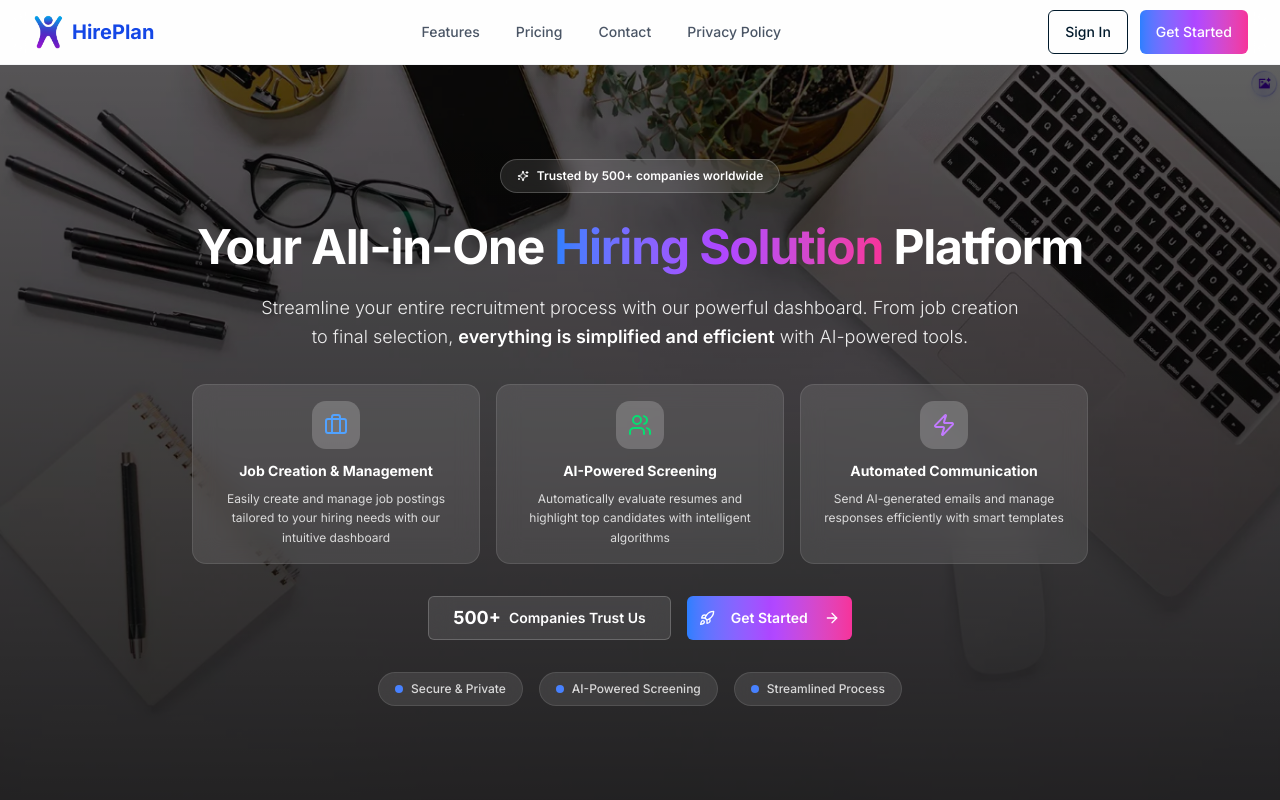
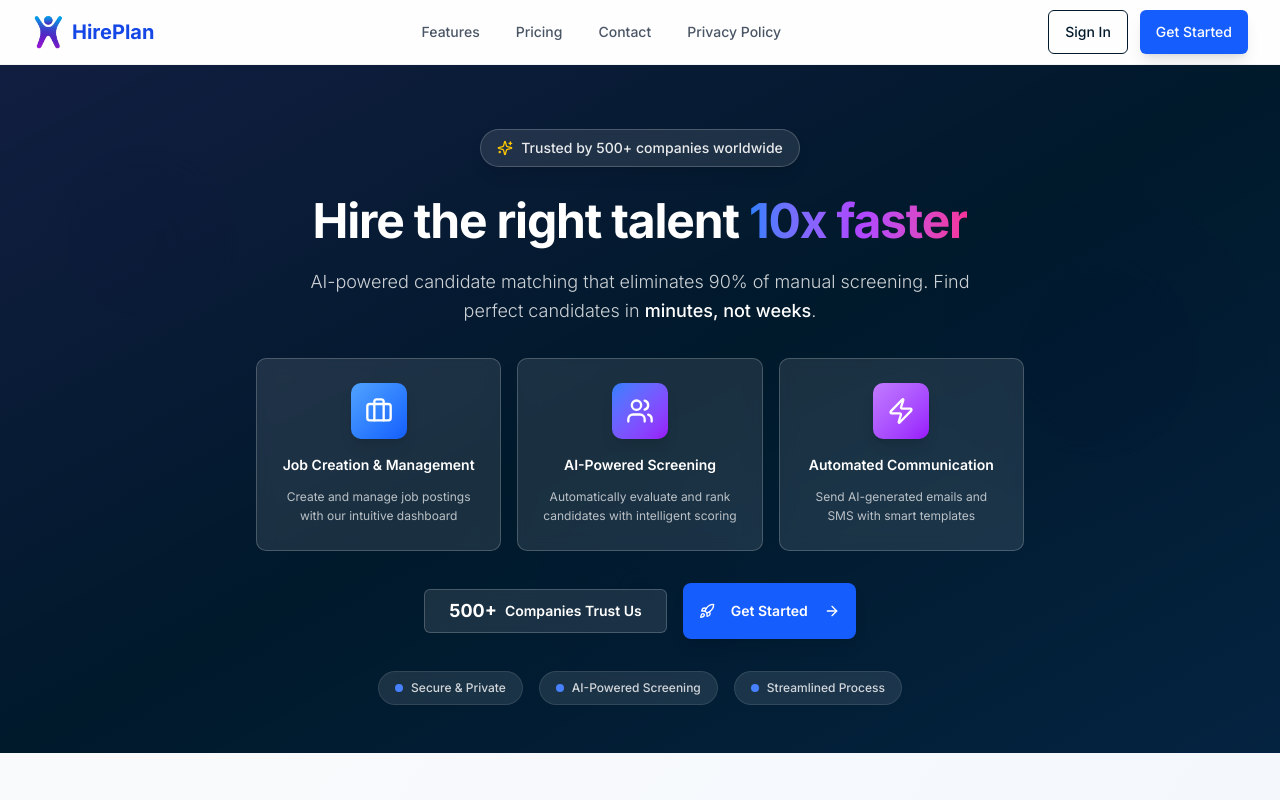
Before and after one commit to Usama472/hireplan-client, a React (Vite) app: page / in a window 1280 px wide. Shown: the top 800 px of the page. Built offline with nearby package versions, Linux system fonts and the light colour scheme.

Commit message:
updated landing

```diff
--- a/src/components/dashboard/jobs/index.tsx
+++ b/src/components/dashboard/jobs/index.tsx
@@ -156,7 +156,7 @@ export default function JobsPage() {
                 {canCreateJob && (
                   <Button
                     onClick={() => navigate(ROUTES.DASHBOARD.CREATE_JOB)}
-                    className="bg-gradient-to-r from-blue-500 via-purple-500 to-pink-500 hover:from-blue-600 hover:via-purple-600 hover:to-pink-600 text-white border-0 transition-all duration-200 gap-2"
+                    className="bg-blue-600 hover:bg-blue-700 text-white border-0 shadow-lg hover:shadow-xl hover:shadow-blue-600/25 transition-all duration-300 gap-2"
                   >
                     <Plus className="w-4 h-4" />
                     Create Job
--- a/src/components/dashboard/staff-management/index.tsx
+++ b/src/components/dashboard/staff-management/index.tsx
@@ -363,7 +363,7 @@ export default function StaffManagement() {
               />
               <Button
                 onClick={handleCreateNew}
-                className="bg-gradient-to-r from-blue-500 via-purple-500 to-pink-500 hover:from-blue-600 hover:via-purple-600 hover:to-pink-600 text-white gap-1"
+                className="bg-blue-600 hover:bg-blue-700 text-white gap-1 shadow-lg hover:shadow-xl hover:shadow-blue-600/25 transition-all duration-300"
               >
                 <Plus className="h-4 w-4" />
                 <span>Add {activeTab === "staff" ? "Staff" : "Role"}</span>
--- a/src/components/forms/LoginForm.tsx
+++ b/src/components/forms/LoginForm.tsx
@@ -118,7 +118,7 @@ export const LoginForm = () => {
         {/* Submit Button */}
         <Button
           type="submit"
-          className="w-full h-12 bg-gradient-to-r from-primary to-secondary hover:from-primary/90 hover:to-secondary/90 text-white rounded-xl font-semibold transition-all duration-300 shadow-lg hover:shadow-xl transform hover:-translate-y-0.5 disabled:transform-none disabled:shadow-lg"
+          className="w-full h-12 bg-blue-600 hover:bg-blue-700 text-white rounded-xl font-semibold transition-all duration-300 shadow-lg hover:shadow-xl hover:shadow-blue-600/25 transform hover:-translate-y-0.5 disabled:transform-none disabled:shadow-lg"
           disabled={isLoading}
         >
           {isLoading ? (
--- a/src/components/main/home/hero-section.tsx
+++ b/src/components/main/home/hero-section.tsx
@@ -1,14 +1,13 @@
-import BackgroundImage from "@/assets/home-bg.png";
 import { Button } from "@/components/ui/button";
-import { motion } from "framer-motion";
 import {
-  ArrowRight,
-  Briefcase,
   Rocket,
   Sparkles,
+  ArrowRight,
   Users,
+  Briefcase,
   Zap,
 } from "lucide-react";
+import { motion } from "framer-motion";
 
 export function HeroSection() {
   // Animation variants
@@ -111,34 +110,60 @@ export function HeroSection() {
     },
   };
 
+  const floatVariants = {
+    hidden: { opacity: 0, scale: 0.8 },
+    visible: {
+      opacity: 1,
+      scale: 1,
+      transition: {
+        duration: 1,
+        ease: "easeOut",
+      },
+    },
+  };
+
   return (
-    <section className="relative overflow-hidden bg-[#ececec] min-h-[calc(100vh-65px)]">
-      {/* Background Image */}
-      <img
-        src={BackgroundImage}
-        alt="Professional business team meeting"
-        className="absolute inset-0 w-full h-full object-cover brightness-75"
-      />
+    <section className="relative pt-16 pb-12 overflow-hidden bg-primary">
+      {/* Background Elements */}
+      <div className="absolute top-0 left-0 w-full h-full bg-gradient-to-br from-purple-500/10 via-transparent to-blue-500/10"></div>
 
-      {/* Blackish Overlay for better text readability */}
-      <div className="absolute inset-0 bg-black/50"></div>
-      <div className="absolute inset-0 bg-gradient-to-t from-black/60 via-black/30 to-transparent"></div>
+      {/* Floating Elements */}
+      <motion.div
+        variants={floatVariants}
+        initial="hidden"
+        animate="visible"
+        className="absolute top-16 left-8 w-56 h-56 bg-gradient-to-r from-purple-400/20 to-pink-400/20 rounded-full mix-blend-multiply filter blur-3xl opacity-30 animate-pulse"
+      ></motion.div>
+      <motion.div
+        variants={floatVariants}
+        initial="hidden"
+        animate="visible"
+        transition={{ delay: 0.3 }}
+        className="absolute top-32 right-8 w-80 h-80 bg-gradient-to-r from-blue-400/20 to-purple-400/20 rounded-full mix-blend-multiply filter blur-3xl opacity-30 animate-pulse delay-1000"
+      ></motion.div>
+      <motion.div
+        variants={floatVariants}
+        initial="hidden"
+        animate="visible"
+        transition={{ delay: 0.6 }}
+        className="absolute bottom-16 left-1/2 transform -translate-x-1/2 w-48 h-48 bg-gradient-to-r from-pink-400/20 to-purple-400/20 rounded-full mix-blend-multiply filter blur-3xl opacity-20 animate-pulse delay-500"
+      ></motion.div>
 
       <motion.div
         variants={containerVariants}
         initial="hidden"
         animate="visible"
-        className="relative max-w-5xl mx-auto px-4 sm:px-6 lg:px-8 z-10"
+        className="relative max-w-5xl mx-auto px-4 sm:px-6 lg:px-8"
       >
-        <div className="text-center max-w-6xl mx-auto flex flex-col items-center justify-center min-h-[calc(100vh-65px)]">
+        <div className="text-center max-w-3xl mx-auto">
           {/* Trust Badge */}
           <motion.div
             variants={trustBadgeVariants}
             whileHover={{
               scale: 1.05,
               y: -3,
-              backgroundColor: "rgba(59, 130, 246, 0.1)",
-              borderColor: "rgba(59, 130, 246, 0.3)",
+              backgroundColor: "rgba(255, 255, 255, 0.15)",
+              borderColor: "rgba(255, 255, 255, 0.3)",
             }}
             whileTap={{ scale: 0.98 }}
             transition={{
@@ -147,18 +172,18 @@ export function HeroSection() {
               backgroundColor: { duration: 0.2 },
               borderColor: { duration: 0.2 },
             }}
-            className="inline-flex items-center space-x-2 bg-white/10 backdrop-blur-md border border-white/20 text-white px-4 py-2 rounded-full text-xs font-medium mb-6 cursor-pointer group hover:bg-white/20 transition-all duration-300"
+            className="inline-flex items-center space-x-2 bg-white/10 backdrop-blur-sm text-white/90 px-4 py-2 rounded-full text-sm font-medium mb-6 border border-white/20 shadow-lg cursor-pointer group"
           >
             <motion.div
               whileHover={{ rotate: 360, scale: 1.2 }}
               transition={{ duration: 0.6, ease: "easeOut" }}
             >
-              <Sparkles className="h-3 w-3 text-white" />
+              <Sparkles className="h-4 w-4 text-yellow-400" />
             </motion.div>
             <motion.span
-              whileHover={{ color: "rgba(59, 130, 246, 1)" }}
+              whileHover={{ color: "rgba(255, 255, 255, 1)" }}
               transition={{ duration: 0.2 }}
-              className="font-semibold"
+              className="font-medium"
             >
               Trusted by 500+ companies worldwide
             </motion.span>
@@ -167,26 +192,24 @@ export function HeroSection() {
           {/* Main Headline */}
           <motion.h1
             variants={headlineVariants}
-            className="text-2xl sm:text-3xl lg:text-4xl xl:text-5xl font-bold text-white leading-tight mb-4 tracking-tight"
+            className="text-3xl sm:text-4xl lg:text-5xl font-bold text-white leading-tight mb-4 tracking-tight"
           >
-            Your All-in-One{" "}
+            Hire the right talent{" "}
             <span className="bg-gradient-to-r from-blue-500 via-purple-500 to-pink-500 bg-clip-text text-transparent">
-              Hiring Solution
-            </span>{" "}
-            Platform
+              10x faster
+            </span>
           </motion.h1>
 
           {/* Subheadline */}
           <motion.p
             variants={subheadlineVariants}
-            className="text-sm sm:text-base lg:text-lg text-white/90 max-w-3xl mx-auto leading-relaxed mb-8 font-light"
+            className="text-base sm:text-lg text-white/80 max-w-2xl mx-auto leading-relaxed mb-8 font-light"
           >
-            Streamline your entire recruitment process with our powerful
-            dashboard. From job creation to final selection,{" "}
-            <span className="text-white font-semibold">
-              everything is simplified and efficient
-            </span>{" "}
-            with AI-powered tools.
+            AI-powered candidate matching that eliminates 90% of manual screening.
+            Find perfect candidates in{" "}
+            <span className="text-white font-medium">
+              minutes, not weeks
+            </span>.
           </motion.p>
 
           {/* Key Benefits Grid */}
@@ -196,61 +219,52 @@ export function HeroSection() {
           >
             <motion.div
               variants={cardVariants}
-              whileHover={{ y: -8, scale: 1.05 }}
-              className="relative group"
+              whileHover={{ y: -5 }}
+              className="bg-white/10 backdrop-blur-sm border border-white/20 rounded-lg p-6 hover:bg-white/15 hover:border-white/30 transition-all duration-300 group"
             >
-              <div className="bg-white/10 backdrop-blur-md border border-white/10 rounded-xl p-4 hover:border-white/30 transition-all duration-500 h-full flex flex-col">
-                <div className="w-12 h-12 bg-white/20 rounded-xl flex items-center justify-center mx-auto mb-3 group-hover:scale-110 transition-transform duration-300">
-                  <Briefcase className="h-6 w-6 text-blue-400" />
+              <div className="w-14 h-14 bg-gradient-to-br from-blue-400 to-blue-600 rounded-lg flex items-center justify-center mx-auto mb-4 group-hover:scale-110 transition-transform duration-300 shadow-lg">
+                <Briefcase className="h-7 w-7 text-white" />
               </div>
-                <h3 className="text-white font-bold text-sm mb-2">
+              <h3 className="text-white font-semibold text-sm mb-3">
                 Job Creation & Management
               </h3>
-                <p className="text-white/80 text-xs leading-relaxed flex-grow">
-                  Easily create and manage job postings tailored to your hiring
-                  needs with our intuitive dashboard
+              <p className="text-white/70 text-xs leading-relaxed">
+                Create and manage job postings with our intuitive dashboard
               </p>
-              </div>
             </motion.div>
 
             <motion.div
               variants={cardVariants}
-              whileHover={{ y: -8, scale: 1.05 }}
+              whileHover={{ y: -5 }}
               transition={{ delay: 0.1 }}
-              className="relative group"
+              className="bg-white/10 backdrop-blur-sm border border-white/20 rounded-lg p-6 hover:bg-white/15 hover:border-white/30 transition-all duration-300 group"
             >
-              <div className="bg-white/10 backdrop-blur-md border border-white/10 rounded-xl p-4 hover:border-white/30 transition-all duration-500 h-full flex flex-col">
-                <div className="w-12 h-12 bg-white/20 rounded-xl flex items-center justify-center mx-auto mb-3 group-hover:scale-110 transition-transform duration-300">
-                  <Users className="h-6 w-6 text-green-400" />
+              <div className="w-14 h-14 bg-gradient-to-br from-blue-500 to-purple-600 rounded-lg flex items-center justify-center mx-auto mb-4 group-hover:scale-110 transition-transform duration-300 shadow-lg">
+                <Users className="h-7 w-7 text-white" />
               </div>
-                <h3 className="text-white font-bold text-sm mb-2">
+              <h3 className="text-white font-semibold text-sm mb-3">
                 AI-Powered Screening
               </h3>
-                <p className="text-white/80 text-xs leading-relaxed flex-grow">
-                  Automatically evaluate resumes and highlight top candidates
-                  with intelligent algorithms
+              <p className="text-white/70 text-xs leading-relaxed">
+                Automatically evaluate and rank candidates with intelligent scoring
               </p>
-              </div>
             </motion.div>
 
             <motion.div
               variants={cardVariants}
-              whileHover={{ y: -8, scale: 1.05 }}
+              whileHover={{ y: -5 }}
               transition={{ delay: 0.2 }}
-              className="relative group"
+              className="bg-white/10 backdrop-blur-sm border border-white/20 rounded-lg p-6 hover:bg-white/15 hover:border-white/30 transition-all duration-300 group"
             >
-              <div className="bg-white/10 backdrop-blur-md border border-white/10 rounded-xl p-4 hover:border-white/30 transition-all duration-500 h-full flex flex-col">
-                <div className="w-12 h-12 bg-white/20 rounded-xl flex items-center justify-center mx-auto mb-3 group-hover:scale-110 transition-transform duration-300">
-                  <Zap className="h-6 w-6 text-purple-400" />
+              <div className="w-14 h-14 bg-gradient-to-br from-purple-400 to-purple-600 rounded-lg flex items-center justify-center mx-auto mb-4 group-hover:scale-110 transition-transform duration-300 shadow-lg">
+                <Zap className="h-7 w-7 text-white" />
               </div>
-                <h3 className="text-white font-bold text-sm mb-2">
+              <h3 className="text-white font-semibold text-sm mb-3">
                 Automated Communication
               </h3>
-                <p className="text-white/80 text-xs leading-relaxed flex-grow">
-                  Send AI-generated emails and manage responses efficiently with
-                  smart templates
+              <p className="text-white/70 text-xs leading-relaxed">
+                Send AI-generated emails and SMS with smart templates
               </p>
-              </div>
             </motion.div>
           </motion.div>
 
@@ -269,8 +283,8 @@ export function HeroSection() {
 
             <motion.div whileHover={{ y: -2 }}>
               <Button
-                variant="secondary"
-                className="h-[44px] px-8  text-white font-semibold group rounded-sm transition-all duration-500 flex items-center"
+                size="lg"
+                className="h-[56px] px-8 bg-blue-600 hover:bg-blue-700 text-white font-semibold group rounded-md shadow-lg hover:shadow-xl hover:shadow-blue-600/25 transition-all duration-300"
               >
                 <Rocket className="h-4 w-4 mr-2 group-hover:scale-110 transition-transform duration-200" />
                 Get Started
--- a/src/components/main/home/pricing-section.tsx
+++ b/src/components/main/home/pricing-section.tsx
@@ -134,7 +134,7 @@ export function PricingSection() {
             className="text-3xl sm:text-4xl lg:text-5xl xl:text-6xl font-bold text-gray-900 mb-4 tracking-tight leading-tight"
           >
             Plans that grow{" "}
-            <span className="bg-gradient-to-r from-blue-500 via-purple-500 to-pink-500 bg-clip-text text-transparent">
+            <span className="text-blue-600 font-bold">
               with your business
             </span>
           </motion.h2>
--- a/src/components/ui/button.tsx
+++ b/src/components/ui/button.tsx
@@ -13,9 +13,8 @@ const buttonVariants = cva(
           "bg-primary text-primary-foreground shadow-xs hover:bg-primary/90",
         destructive:
           "bg-destructive text-white shadow-xs hover:bg-destructive/90 focus-visible:ring-destructive/20 dark:focus-visible:ring-destructive/40 dark:bg-destructive/60",
-        // Make secondary a gradient like in stepNavigation.tsx
         secondary:
-          "bg-gradient-to-r from-blue-500 via-purple-500 to-pink-500 hover:from-blue-600 hover:via-purple-600 hover:to-pink-600 text-white",
+          "bg-blue-600 hover:bg-blue-700 text-white shadow-lg hover:shadow-xl hover:shadow-blue-600/25 transition-all duration-300",
         outline: "",
         "outline-primary":
           "bg-transparent text-primary border border-primary hover:bg-primary hover:text-white dark:hover:bg-primary/10",
--- a/src/pages/dashboard/job-templates/index.tsx
+++ b/src/pages/dashboard/job-templates/index.tsx
@@ -38,7 +38,7 @@ const JobTemplatesPage: React.FC = () => {
               {/* Create Job Button */}
               <Button
                 onClick={() => navigate(ROUTES.DASHBOARD.CREATE_JOB)}
-                className="bg-gradient-to-r from-blue-500 via-purple-500 to-pink-500 hover:from-blue-600 hover:via-purple-600 hover:to-pink-600 text-white border-0 shadow-lg hover:shadow-xl transition-all duration-200 gap-2 px-5 font-medium"
+                className="bg-blue-600 hover:bg-blue-700 text-white border-0 shadow-lg hover:shadow-xl hover:shadow-blue-600/25 transition-all duration-300 gap-2 px-5 font-medium"
               >
                 <Plus className="h-4 w-4 mr-2" />
                 Create Job from Template
--- a/src/routes/PublicRoute.tsx
+++ b/src/routes/PublicRoute.tsx
@@ -15,7 +15,7 @@ const PublicRoute: FC<PublicRouteProps> = ({ children }) => {
   const { status } = useAuthSessionContext();
   const path = location.pathname;
 
-  const hideLayoutFor = ["/login", "/signup"];
+  const hideLayoutFor = ["/signup"];
 
   // Show loading state while checking authentication
   if (status === "loading") {
```
Also changed, not shown: src/components/common/LoginLayout/index.tsx (+5 -15 lines), src/index.css (+3 -54 lines), 1 other file (tests, documents, lock files or other folders). Lines whose indentation alone changed are shown as unchanged.
